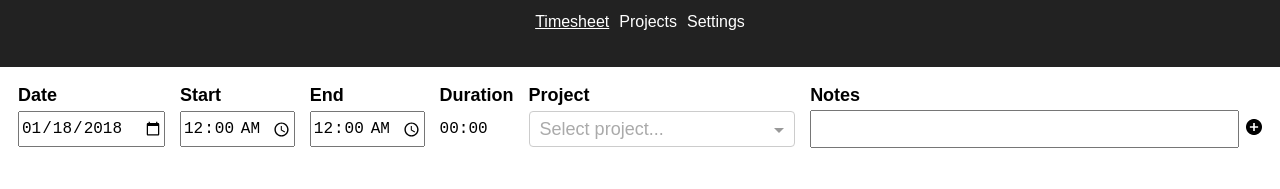
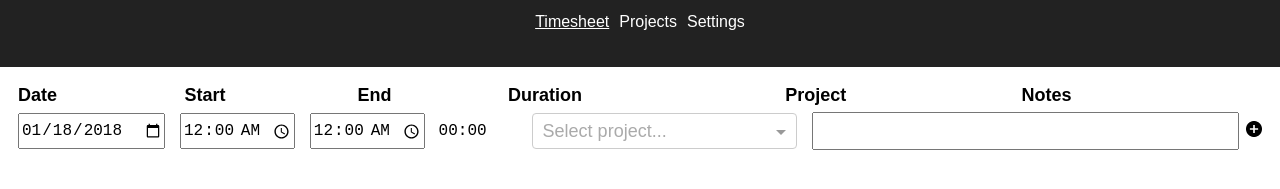
Before and after one commit to ThymeApp/thyme, a React app: page / in a window 1280 px wide. Shown: the part 69-258 px from the top of the page. Built offline with nearby package versions, Linux system fonts and the light colour scheme.

Commit message:
separate new item from list

```diff
--- a/src/components/ThymeTable/Entry.css
+++ b/src/components/ThymeTable/Entry.css
@@ -7,8 +7,13 @@
 }
 
 .ThymeEntry__item--date, .ThymeEntry__item--start, .ThymeEntry__item--end,
-.ThymeEntry__item--duration, .ThymeEntry__item--action {
+.ThymeEntry__item--action {
   width: 1px;
+}
+
+.ThymeEntry__item--duration {
+  width: 90px;
+  padding: 0;
 }
 
 .ThymeEntry__item--project {
--- /dev/null
+++ b/src/components/ThymeTable/New.js
@@ -0,0 +1,36 @@
+// @flow
+
+import React from 'react';
+import { connect } from 'react-redux';
+import shortid from 'shortid';
+
+import { addTime } from '../../actions/time';
+
+import Entry from './Entry';
+
+type NewType = {
+  onEntryCreate: (entry: timePropertyType) => void,
+};
+
+function New({ onEntryCreate }: NewType) {
+  return (
+    <table className="ThymeTable">
+      <tbody>
+        <Entry onAdd={onEntryCreate} />
+      </tbody>
+    </table>
+  );
+}
+
+function mapDispatchToProps(dispatch) {
+  return {
+    onEntryCreate(entry: timePropertyType) {
+      dispatch(addTime({
+        ...entry,
+        id: shortid.generate(),
+      }));
+    },
+  };
+}
+
+export default connect(null, mapDispatchToProps)(New);
--- a/src/components/ThymeTable/index.js
+++ b/src/components/ThymeTable/index.js
@@ -2,9 +2,8 @@
 
 import React from 'react';
 import { connect } from 'react-redux';
-import shortid from 'shortid';
 
-import { addTime, updateTime, removeTime } from '../../actions/time';
+import { updateTime, removeTime } from '../../actions/time';
 
 import Entry from './Entry';
 
@@ -12,14 +11,12 @@ import './ThymeTable.css';
 
 type ThymeTableType = {
   entries: Array<timeType>,
-  onEntryCreate: (entry: timePropertyType) => void,
   onEntryUpdate: (entry: timePropertyType) => void,
   onEntryRemove: (id: string) => void,
 };
 
 function ThymeTable({
   entries,
-  onEntryCreate,
   onEntryUpdate,
   onEntryRemove,
 }: ThymeTableType) {
@@ -43,17 +40,9 @@ function ThymeTable({
             entry={entry}
           />
         ))}
-        <Entry onAdd={onEntryCreate} />
       </tbody>
     </table>
   );
-}
-
-function mapStateToProps(state) {
-  const { allIds, byId } = state.time;
-  const entries = allIds.map(id => byId[id]);
-
-  return { entries };
 }
 
 function mapDispatchToProps(dispatch) {
@@ -61,16 +50,10 @@ function mapDispatchToProps(dispatch) {
     onEntryUpdate(entry) {
       dispatch(updateTime(entry));
     },
-    onEntryCreate(entry: timePropertyType) {
-      dispatch(addTime({
-        ...entry,
-        id: shortid.generate(),
-      }));
-    },
     onEntryRemove(id) {
       dispatch(removeTime(id));
     },
   };
 }
 
-export default connect(mapStateToProps, mapDispatchToProps)(ThymeTable);
+export default connect(null, mapDispatchToProps)(ThymeTable);
--- a/src/pages/Time.js
+++ b/src/pages/Time.js
@@ -1,13 +1,29 @@
+// @flow
+
 import React from 'react';
+import { connect } from 'react-redux';
 
 import ThymeTable from '../components/ThymeTable';
+import NewTime from '../components/ThymeTable/New';
 
-function Time() {
+type TimeType = {
+  entries: Array<timeType>,
+};
+
+function Time({ entries }: TimeType) {
   return (
     <div>
-      <ThymeTable />
+      <ThymeTable entries={entries} />
+      <NewTime />
     </div>
   );
 }
 
-export default Time;
+function mapStateToProps(state) {
+  const { allIds, byId } = state.time;
+  const entries = allIds.map(id => byId[id]);
+
+  return { entries };
+}
+
+export default connect(mapStateToProps)(Time);
```
